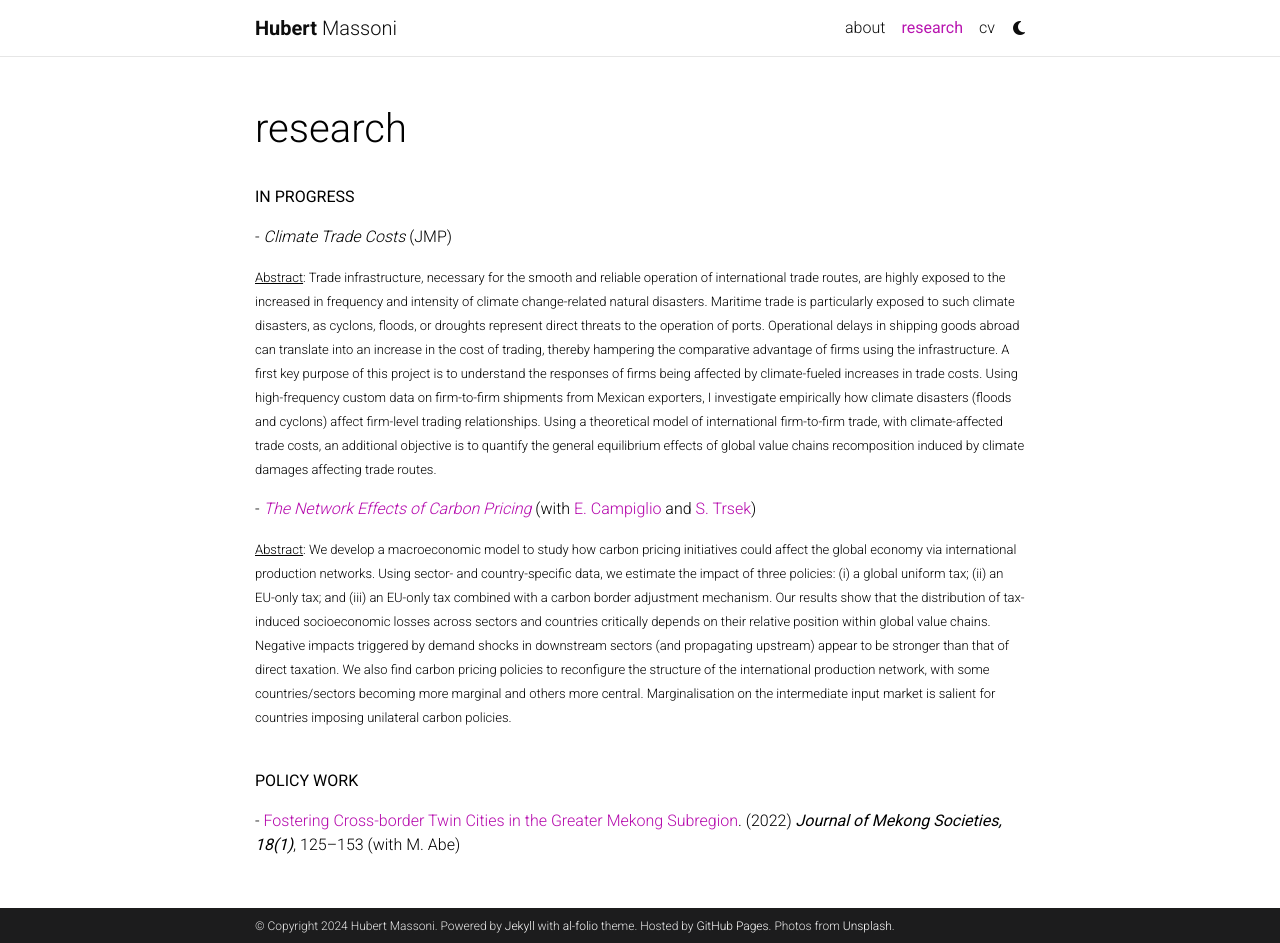
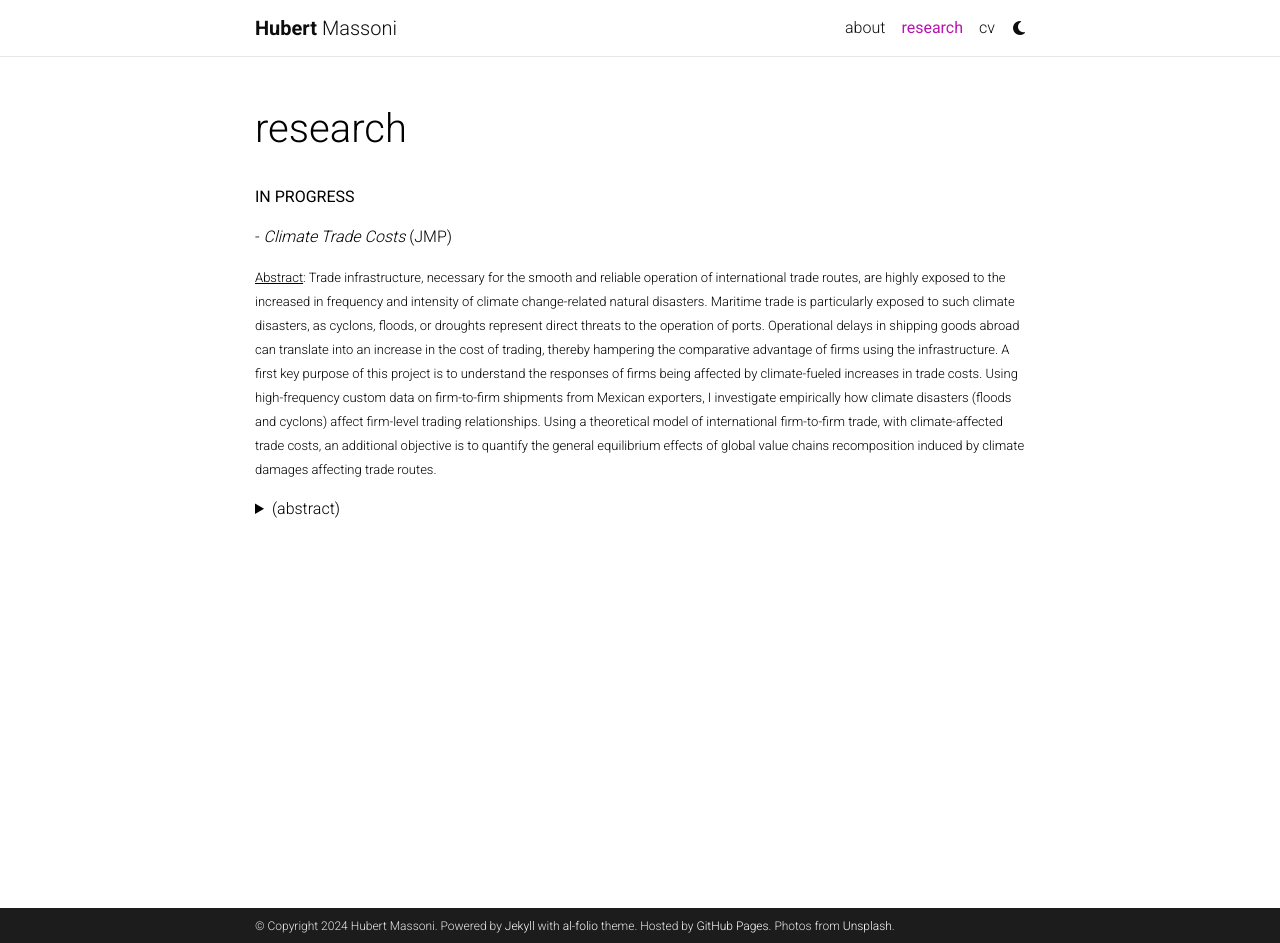
Before and after one commit to hubertmassoni/hubertmassoni.github.io, a Jekyll site: the page built from _pages/projects.md, in a window 1280 px wide and 943 px high. Built offline with Jekyll 4.4.1, drawn with Linux system fonts in a browser that asks for light colours; comment, search, counter and statistics services are not loaded; a style sheet for code colours, icons or effects is not loaded.

Commit message:
Update projects.md

```diff
--- a/_pages/projects.md
+++ b/_pages/projects.md
@@ -14,6 +14,13 @@ nav_order: 1
 
 <p><font size="-1"><u>Abstract</u>: Trade infrastructure, necessary for the smooth and reliable operation of international trade routes, are highly exposed to the increased in frequency and intensity of climate change-related natural disasters. Maritime trade is particularly exposed to such climate disasters, as cyclons, floods, or droughts represent direct threats to the operation of ports. Operational delays in shipping goods abroad can translate into an increase in the cost of trading, thereby hampering the comparative advantage of firms using the infrastructure. A first key purpose of this project is to understand the responses of firms being affected by climate-fueled increases in trade costs. Using high-frequency custom data on firm-to-firm shipments from Mexican exporters, I investigate empirically how climate disasters (floods and cyclons) affect firm-level trading relationships. Using a theoretical model of international firm-to-firm trade, with climate-affected trade costs, an additional objective is to quantify the general equilibrium effects of global value chains recomposition induced by climate damages affecting trade routes.</font>
 
+<details>
+  <summary>(abstract)</summary>
+
+XXXXXXXXX
+
+<details>
+
 <br>
 
 <p>- <em><a href="https://site.unibo.it/smooth/en/agenda/https-www-aere-org-aere-summer-conference/aere_2022_campiglio.pdf/@@download/file/AERE_2022_Campiglio.pdf">The Network Effects of Carbon Pricing</a></em> (with <a href="https://sites.google.com/site/ecampiglio/">E. Campiglio</a> and <a href="https://research.wu.ac.at/en/persons/stefan-trsek-3">S. Trsek</a>)
```
